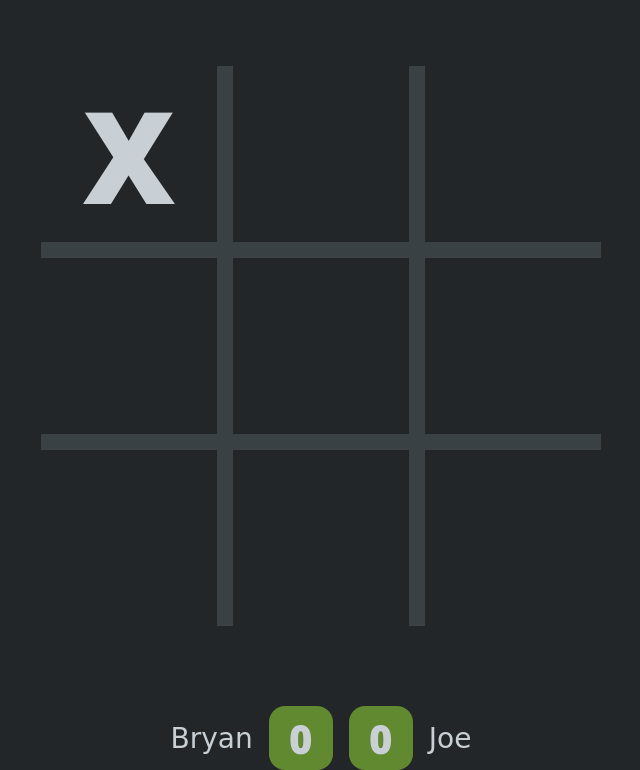
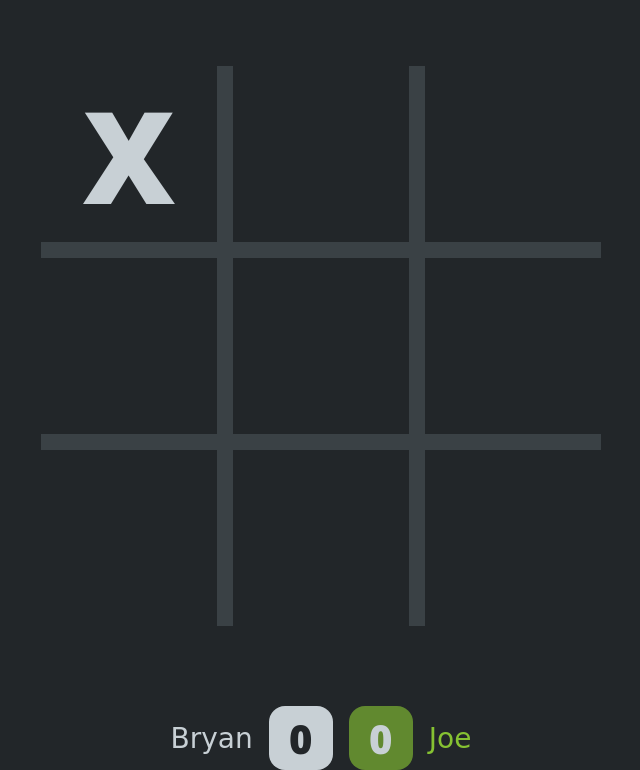
Before and after one commit to bmilcs/odin-tic-tac-toe, a plain HTML site: page index.html in a window 1280 px wide. Both pictures are taken after a click on the element 448 px from the left and 232 px from the top of the page. Shown: the part 78-848 px from the top of the page, without its empty margins (319-959 px from the left). Drawn offline with nearby package versions, Linux system fonts and the light colour scheme; a web font is replaced by a local one.

Commit message:
Add marker color scheme to scoreboard & simplify isGameOver()

```diff
--- a/script.js
+++ b/script.js
@@ -45,7 +45,7 @@ const GameBoard = (function () {
     const index = element.dataset.position;
     gameBoardArray[index] = marker;
 
-    Game.isRoundOver(gameBoardArray);
+    Game.isRoundOver();
   }
 
   function getGameBoard() {
@@ -114,7 +114,9 @@ const Game = (function () {
     displayActivePlayer();
   }
 
-  function isRoundOver(arr) {
+  // invoked by GameBoard, when a player makes a move
+  function isRoundOver() {
+    const arr = GameBoard.getGameBoard();
     const xo = /[xo]/;
 
     if (
@@ -131,8 +133,10 @@ const Game = (function () {
       (arr[6].match(xo) && arr[2] === arr[4] && arr[4] === arr[6])
     ) {
       declareRoundWinner();
+    } else if (GameBoard.getGameBoard().some((i) => i === "")) {
+      toggleActivePlayer();
     } else {
-      toggleActivePlayer();
+      declareRoundTie();
     }
   }
 
@@ -144,8 +148,6 @@ const Game = (function () {
     // display victory gui element / modal
     console.warn("Winner:", winner.getName());
 
-    updateScoreBoard();
-
     if (isGameOver()) {
       declareGameWinner();
     } else {
@@ -153,6 +155,13 @@ const Game = (function () {
       toggleActivePlayer();
       beginRound();
     }
+  }
+
+  function declareRoundTie() {
+    // display ui element/modal declaring tie
+    // wipe screen clean / animate somehow
+    console.log("It's a tie!");
+    beginRound();
   }
 
   function isGameOver() {
--- a/scss/style.scss
+++ b/scss/style.scss
@@ -167,11 +167,23 @@ main {
     width: 4rem;
     aspect-ratio: 1;
 
-    background: var(--clr-accent-300);
     border-radius: 1rem;
 
     font-size: 2.5rem;
-    text-shadow: var(--text-shadow);
+  }
+
+  .player1-score {
+    background: var(--clr-neutral-100);
+    color: var(--clr-neutral-900);
+
+  }
+
+  .player2-name {
+    color: var(--clr-accent-100);
+   }
+
+  .player2-score {
+    background: var(--clr-accent-300);
   }
 
   &.player1 {
```
Also changed, not shown: style.css, 1 other file.
